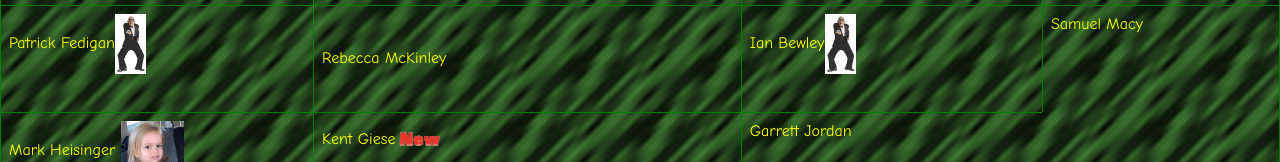
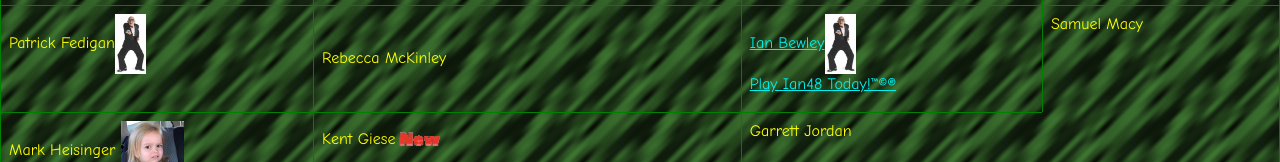
Before and after one commit to yabberyabber/trombone-roster, a plain HTML site: page index.html in a window 1280 px wide. Shown: the part 1106-1268 px from the top of the page. Drawn offline with Linux system fonts and the light colour scheme.

Commit message:
Add Ian48

```diff
--- a/index.html
+++ b/index.html
@@ -110,7 +110,12 @@
     <tr>
         <td>Patrick Fedigan<img id="old" src="./bands_files/Old-Man.gif"></td>
         <td>Rebecca McKinley<img src="./bands_files/ahh.gif" width="120"></td>
-        <td>Ian Bewley<img id="old" src="./bands_files/Old-Man.gif"></td>
+        <td>
+            <a href="https://patrickfedigan.nfshost.com/2048/index.html">
+                Ian Bewley<img id="old" src="./bands_files/Old-Man.gif"><br />
+                Play Ian48 Today!&trade;&copy;&reg;
+            </a>
+        </td>
         <td>Samuel Macy</td>
     </tr>
 
```
